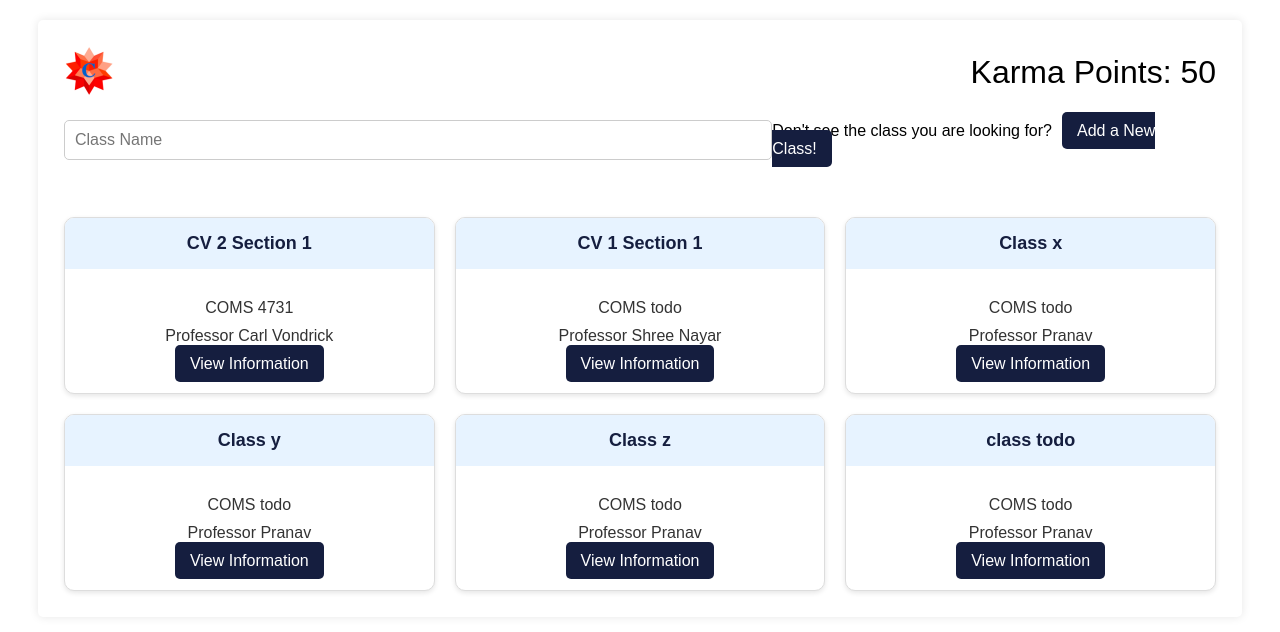
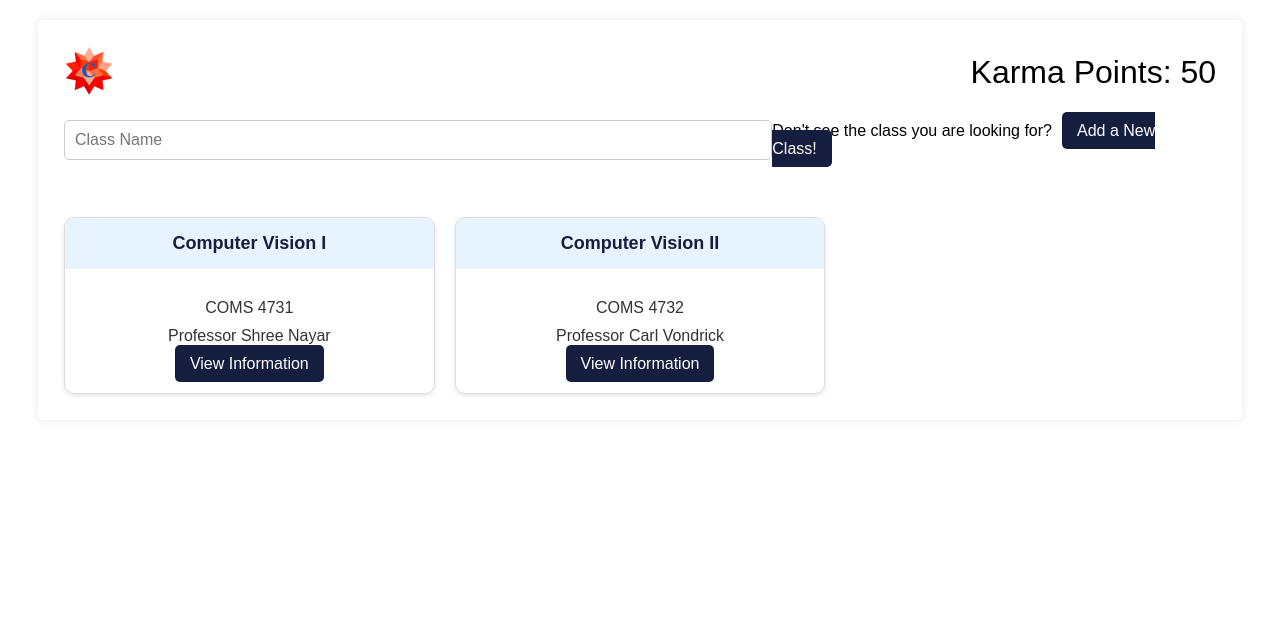
Before and after one commit to Pranav-Sukumar/AlphaCulpa, a React (Create React App) app in the folder alphaculpa/: page /classsearch in a window 1280 px wide. Shown: the top 632 px of the page. Built offline with nearby package versions, Linux system fonts and the light colour scheme.

Commit message:
Integrated json with class listing

```diff
--- a/alphaculpa/src/App.js
+++ b/alphaculpa/src/App.js
@@ -9,6 +9,9 @@ import WriteReview from './WriteReview';
 import ViewInformationClass from './ViewInformationClass.js'
 
 function App() {
+  const initialData = require('./data_json.json');
+
+  const [data, setData] = useState(initialData);
 
   const [karmaPoints, setKarmaPoints] = useState(50);
   return (
@@ -17,7 +20,7 @@ function App() {
         <Route path={"/"} element={<Homepage kp = {karmaPoints}/>} />
       </Routes>
       <Routes>
-        <Route path = {"/classsearch"} element = {<ClassSearch kp = {karmaPoints}/>} />
+        <Route path = {"/classsearch"} element = {<ClassSearch kp = {karmaPoints} data = {data}/>} />
       </Routes>
       <Routes>
         <Route path = {"/classsearch/addclass"} element = {<AddClass kp = {karmaPoints}/>} />
--- a/alphaculpa/src/ClassSearch.js
+++ b/alphaculpa/src/ClassSearch.js
@@ -4,7 +4,7 @@ import { Link } from 'react-router-dom';
 import ClassSearchTile from './ClassSearchTile';
 
 
-function ClassSearch({kp}) {
+function ClassSearch({kp, data}) {
   return (
     <div class="container">
         <div class="top-bar">
@@ -27,12 +27,25 @@ function ClassSearch({kp}) {
 
         </div>
         <div class="grid">
-          <ClassSearchTile class_name = "CV 2 Section 1" class_id = "COMS 4731" prof_name = "Carl Vondrick"/>
+
+        {data.map((dataItem, index) => (
+          dataItem.professors.map((professor, profIndex) => (
+            <ClassSearchTile
+              key={`${dataItem.classId}-${profIndex}`}
+              class_name={dataItem.className}
+              class_id={dataItem.classId}
+              prof_name={professor.name}
+            />
+          ))
+        ))}
+
+
+          {/* <ClassSearchTile class_name = "CV 2 Section 1" class_id = "COMS 4731" prof_name = "Carl Vondrick"/>
           <ClassSearchTile class_name = "CV 1 Section 1" class_id = "COMS todo" prof_name = "Shree Nayar"/>
           <ClassSearchTile class_name = "Class x" class_id = "COMS todo" prof_name = "Pranav"/>
           <ClassSearchTile class_name = "Class y" class_id = "COMS todo" prof_name = "Pranav"/>
           <ClassSearchTile class_name = "Class z" class_id = "COMS todo" prof_name = "Pranav"/>
-          <ClassSearchTile class_name = "class todo" class_id = "COMS todo" prof_name = "Pranav"/>
+          <ClassSearchTile class_name = "class todo" class_id = "COMS todo" prof_name = "Pranav"/> */}
 
 
         </div>
--- a/alphaculpa/src/data_json.json
+++ b/alphaculpa/src/data_json.json
@@ -1,14 +1,12 @@
-{
-  "data": [
+[
     {
-      "classId": 101,
-      "className": "CSOR 4231",
+      "classId": "COMS 4731",
+      "className": "Computer Vision I",
       "professors": [
         {
-          "profId": 1232134,
-          "name": "Dr. Alice Smith",
+          "name": "Shree Nayar",
           "syllabus": {
-            "content": "A json file of the syllabus here",
+            "content": "CV 1 syllabus goes here",
             "unlocked": true
           },
           "lectureStyle": {
@@ -41,6 +39,49 @@
           }
         }
       ]
+    },
+
+
+
+    {
+      "classId": "COMS 4732",
+      "className": "Computer Vision II",
+      "professors": [
+        {
+          "name": "Carl Vondrick",
+          "syllabus": {
+            "content": "CV2 syllabus goes here",
+            "unlocked": true
+          },
+          "lectureStyle": {
+            "content": {
+              "style": "Lecture-based format using handout slides",
+              "recording": "Yes",
+              "prerequisites": ["COMS W3157 Programming Basics", "COMS 3134 Data structures", "COMS W3203 Discrete Math", "COMS 4731 Computer Vision I"]
+            },
+            "unlocked": false
+          },
+          "gradeData": {
+            "content": "A plot saved here",
+            "unlocked": false
+          },
+          "reviews": {
+            "content": [
+              {
+                "id": 1,
+                "recommendation": "Definitely will",
+                "pace": "Much too fast",
+                "difficulty": "Extremely challenging",
+                "usefulness": "Extremely useful",
+                "delivery": "Excellent",
+                "liked": "I like this course a lot",
+                "disliked": "I hate this course",
+                "grade": "A+"
+              }
+            ],
+            "unlocked": false
+          }
+        }
+      ]
     }
-  ]
-}
+]
```
